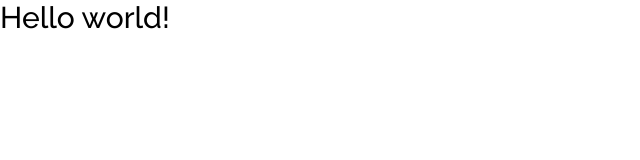
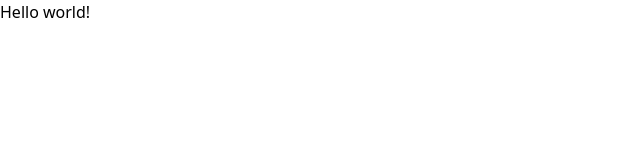
Before and after one commit to CommentingTryhard/CommentingTryhard.github.io, a website: page index.html in a window 1280 px wide. Shown: the whole page, without its empty margins (0-640 px from the left). Drawn offline with Linux system fonts and the light colour scheme.

Commit message:
Update index.html

```diff
--- a/index.html
+++ b/index.html
@@ -11,7 +11,7 @@
         <link href="/output.css" rel="stylesheet">
     </head>
     <body>
-        <h1 class="text-3xl font-raleway text-slate-500 hover:text-blue-600">
+        <h1 class="text-2xl">
             Hello world!
         </h1>
     </body>
```
